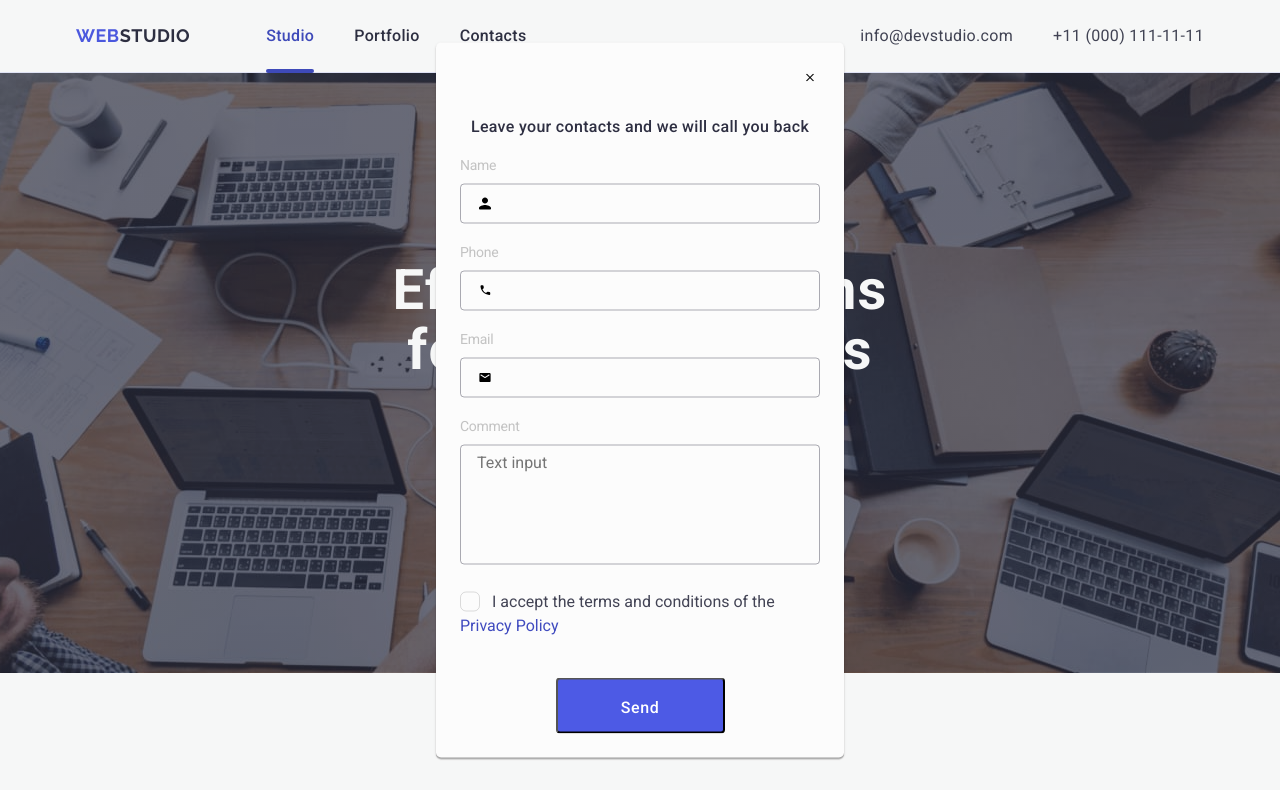
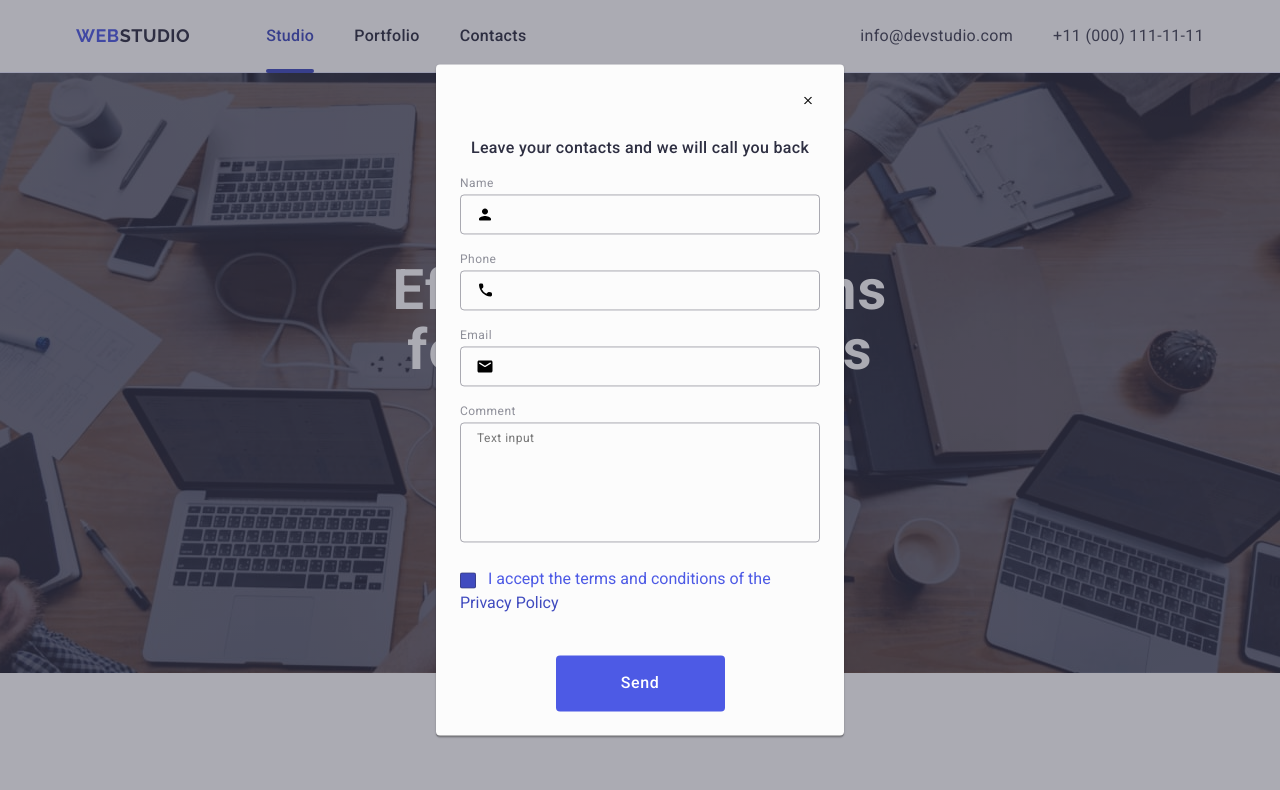
Before and after one commit to MilaOylek/goit-markup-hw-05, a plain HTML site: page index.html in a window 1280 px wide. Shown: the top 790 px of the page. Drawn offline with nearby package versions, Linux system fonts and the light colour scheme.

Commit message:
add styles.css

```diff
--- a/css/styles.css
+++ b/css/styles.css
@@ -636,7 +636,7 @@ footer .icon-list:hover .icon-list-link,
     left: 0;
     width: 100%;
     height: 100%;
-    background-color: rgba(46, 47, 66, 0.04);
+    background-color: rgba(46, 47, 66, 0.4);
     z-index: 9999999  ;
     opacity: 0;
     visibility: hidden;
@@ -661,10 +661,11 @@ footer .icon-list:hover .icon-list-link,
     padding: 72px 24px 24px 24px;
     box-shadow: 0 1px 1px 0 rgba(0, 0, 0, 0.14), 0 1px 3px 0 rgba(0, 0, 0, 0.12), 0 2px 1px 0 rgba(0, 0, 0, 0.2);
     background-color: #fcfcfc;
-    border-radius: 5px;
+    border-radius: 4px;
     transition: transform 250ms cubic-bezier(0.4, 0, 0.2, 1);
     /* opacity: 0;
     visibility: hidden ; */
+    margin-bottom: 8px;
 }
 
 .backdrop:not(is.open) .modal {
@@ -690,16 +691,30 @@ footer .icon-list:hover .icon-list-link,
 
 .modal-button {
     position: absolute;
+    width: 24px;
+    height: 24px;
     top: 24px;
     right: 24px;
+    border-radius: 50%;
+    display: flex;
+    align-items: center;
+    justify-content: center;
+    background-color: #e7e9fc;
+    border: 1px solid rgba(0, 0, 0, 0.1);
+    padding: 0;
+    transition: background-color 250ms cubic-bezier(0.4, 0, 0.2, 1), border 250ms cubic-bezier(0.4, 0, 0.2, 1);
     border: none;
     background-color: transparent;
     fill: #111111;
+    transition: fill 250ms cubic-bezier(0.4, 0, 0.2, 1);
 }
+
+
 
 .modal-button:hover,
 .modal-button:focus {
-    stroke:#404bbf;
+    background-color: #404bbf;
+     fill: #ffffff;
 }
 
 .form-wrapper-cont {
@@ -708,11 +723,12 @@ footer .icon-list:hover .icon-list-link,
 
 .form-user-label {
     display: block;
-    margin-bottom: 8px;
+    margin-bottom: 4px;
     font-weight: 400;
-    font-size: 14px;
-    letter-spacing: -0.02em;
-    color: rgba(64, 64, 64, 0.3);
+    font-size: 12px;
+    line-height: 1.17;
+    letter-spacing: 0.04em;
+    color: #8e8f99;
 }
 
 .form-user-input {
@@ -724,11 +740,12 @@ footer .icon-list:hover .icon-list-link,
     padding-left: 38px;
     outline: transparent;
     transition: border-color 250ms cubic-bezier(0.4, 0, 0.2, 1);
-    outline: none;
+    outline: transparent;
 }
 
 .form-user-input:focus {
     border: 1px solid #4d5ae5;
+    background-color: #404bbf;
 }
 
 .form-user-icon {
@@ -741,6 +758,7 @@ footer .icon-list:hover .icon-list-link,
 
 .form-user-icon-wrapper {
     position: relative;
+    margin-bottom: 16px
 }
 
 input:focus + .form-user-icon {
@@ -751,9 +769,12 @@ input:focus + .form-user-icon {
     width: 100%;
     resize: none;
     min-height: 120px;
+    font-size: 12px;
+    line-height: 1.17;
+    letter-spacing: 0.04em;
     border-radius: 4px;
     outline: none;
-    color: rgba(46, 47, 66, 0.4);
+    color: #8e8f99;
     border: 1px solid rgba(46, 47, 66, 0.4);
     background-color: transparent;
     padding: 8px 16px;
@@ -771,24 +792,33 @@ input:focus + .form-user-icon {
     justify-content: center;
     align-items: center;
     fill: transparent;
-    width: 20px;
-    height: 20px;
+    width: 16px;
+    height: 16px;
+    background-color: #404bbf;
     margin-right: 12px;
-    border-radius: 6px;
-    border: 1px solid rgba(17, 17, 17, 0.14);
+    border-radius: 2px;
+    transition: background-color 250ms cubic-bezier(0.4, 0, 0.2, 1), border 250ms cubic-bezier(0.4, 0, 0.2, 1), fill 250ms cubic-bezier(0.4, 0, 0.2, 1);
+    border: 1px solid rgba(46, 47, 66, 0.4);
   }
 
-  .checkbox:checked+.form-user-checkbox .custom-checkbox {
+  .checkbox:checked+ .form-user-checkbox .custom-checkbox {
     background-color: #404bbf;
-    border: transparent;
-    fill: #f4f4fd;
+    fill: #F4F4FD;
+    border: none;
+  }
+
+  .checkbox:checked {
+    fill: #F4F4FD;
+    border: none;
   }
 
 .form-wrapper-checkbox {
     margin-bottom: 40px;
+    color: #4d5ae5;
 }
 
 .form-btn-submit {
+    border: none;
     background-color: #4D5AE5;
     border-radius: 4px;
     display: block;
--- a/index.html
+++ b/index.html
@@ -374,7 +374,7 @@
           <p class="footer-sub-text">Subscribe</p>
           <form class="footer-sub-form">
             <label class="footer-sub-label">
-              <input class="footer-sub-input" type="email" placeholder="E-mail">
+              <input class="footer-sub-input" name="footer-sub" type="email" placeholder="E-mail">
             </label>
             <button class="footer-btn-sub"
             type="submit">Subscribe<svg class="svg-sub"
@@ -386,7 +386,9 @@
 
         </div>
     </footer>
+
 <!-- modal window -->
+
    <div class="backdrop is-open">
 
 <div class="modal">
@@ -408,7 +410,7 @@
        type="text" id="form-user"
         name="form-user" required
          pattern="[a-zA-Zа-яА-ЯіІїЇґҐ']+">
-      <svg class="form-user-icon" width="18" height="18">
+      <svg class="form-user-icon" width="18" height="24">
         <use href="./images/icons.svg#icon-person"></use>
       </svg>
     </div>
@@ -422,7 +424,7 @@
        type="tel" id="form-user-phone"
         name="form-user-phone" required
         pattern="[0-9]{3}-[0-9]{3}-[0-9]{2}-[0-9]{2}">
-      <svg class="form-user-icon" width="18" height="18">
+      <svg class="form-user-icon" width="18" height="24">
         <use href="./images/icons.svg#icon-phone"></use>
       </svg>
     </div>
@@ -435,7 +437,7 @@
       <input class="form-user-input"
        type="email" id="form-user-email"
         name="form-user-email" required>
-      <svg class="form-user-icon" width="18" height="18">
+      <svg class="form-user-icon" width="18" height="24">
         <use href="./images/icons.svg#icon-email"></use>
       </svg>
     </div>
@@ -451,7 +453,7 @@
     <input class="checkbox visually-hidden"  type="checkbox" name="checkbox" required id="form-user-checbox">
     <label class="form-user-checkbox" for="form-user-checkbox">
       <span class="custom-checkbox"><svg class="custom-checkbox-icon"
-        width="10" height="10">
+        width="10" height="8">
         <use href="./images/icons.svg#icon-check"></use>
       </svg></span>I accept the
        terms and conditions of the
```
